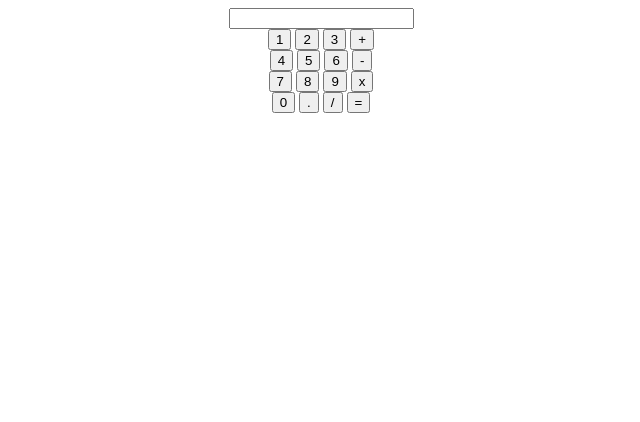
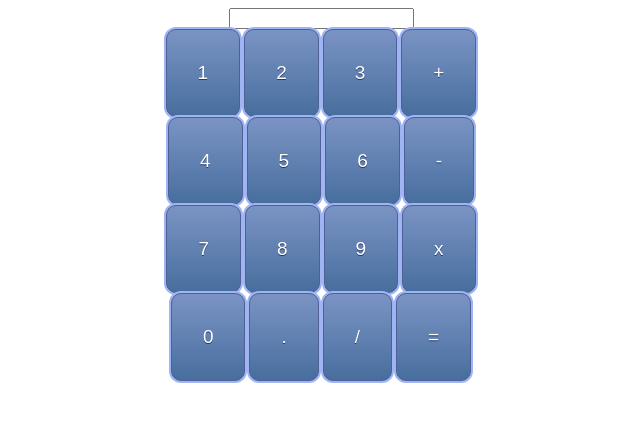
Before and after one commit to sebastian3o/calculator-primitiv, a plain HTML site: page index.html in a window 1280 px wide. Shown: the whole page, without its empty margins (319-959 px from the left). Drawn offline with Linux system fonts and the light colour scheme.

Commit message:
Adăugarea stilizării pentru butoane

```diff
--- a/index.html
+++ b/index.html
@@ -4,7 +4,7 @@
     <meta charset="UTF-8">
     <meta http-equiv="X-UA-Compatible" content="IE=edge">
     <meta name="viewport" content="width=device-width, initial-scale=1.0">
-
+    <link rel="stylesheet" href="styles.css"
    <script src="index.js"></script>
     <title>Document</title>
 </head>
--- /dev/null
+++ b/styles.css
@@ -0,0 +1,19 @@
+button{
+    box-shadow: 0px 0px 0px 2px #9fb4f2;
+	background:linear-gradient(to bottom, #7892c2 5%, #476e9e 100%);
+	background-color:#7892c2;
+	border-radius:10px;
+	border:1px solid #4e6096;
+	display:inline-block;
+	cursor:pointer;
+	color:#ffffff;
+	font-family:Arial;
+	font-size:19px;
+	padding:32px 31px;
+	text-decoration:none;
+	text-shadow:0px 1px 0px #283966;
+}
+button:hover{
+    background:linear-gradient(to bottom, #476e9e 5%, #7892c2 100%);
+	background-color:#476e9e;
+}
```
